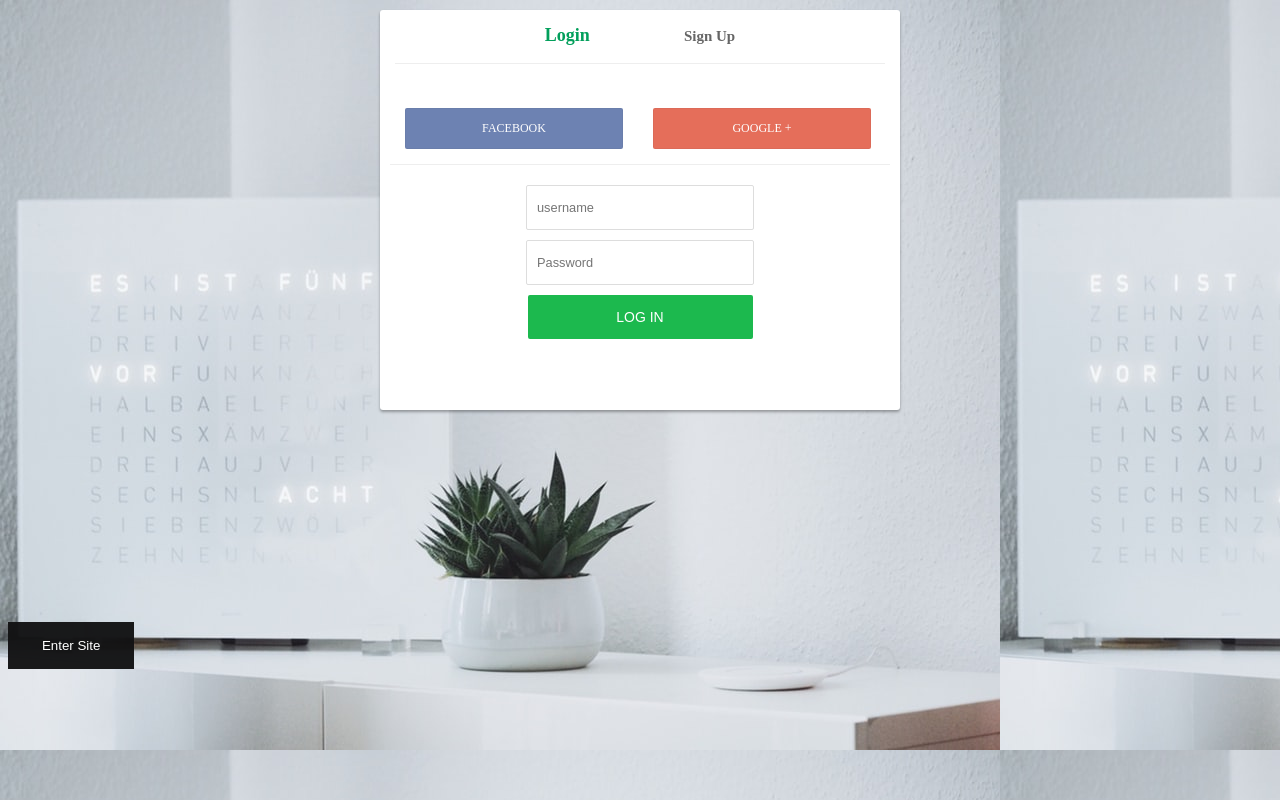
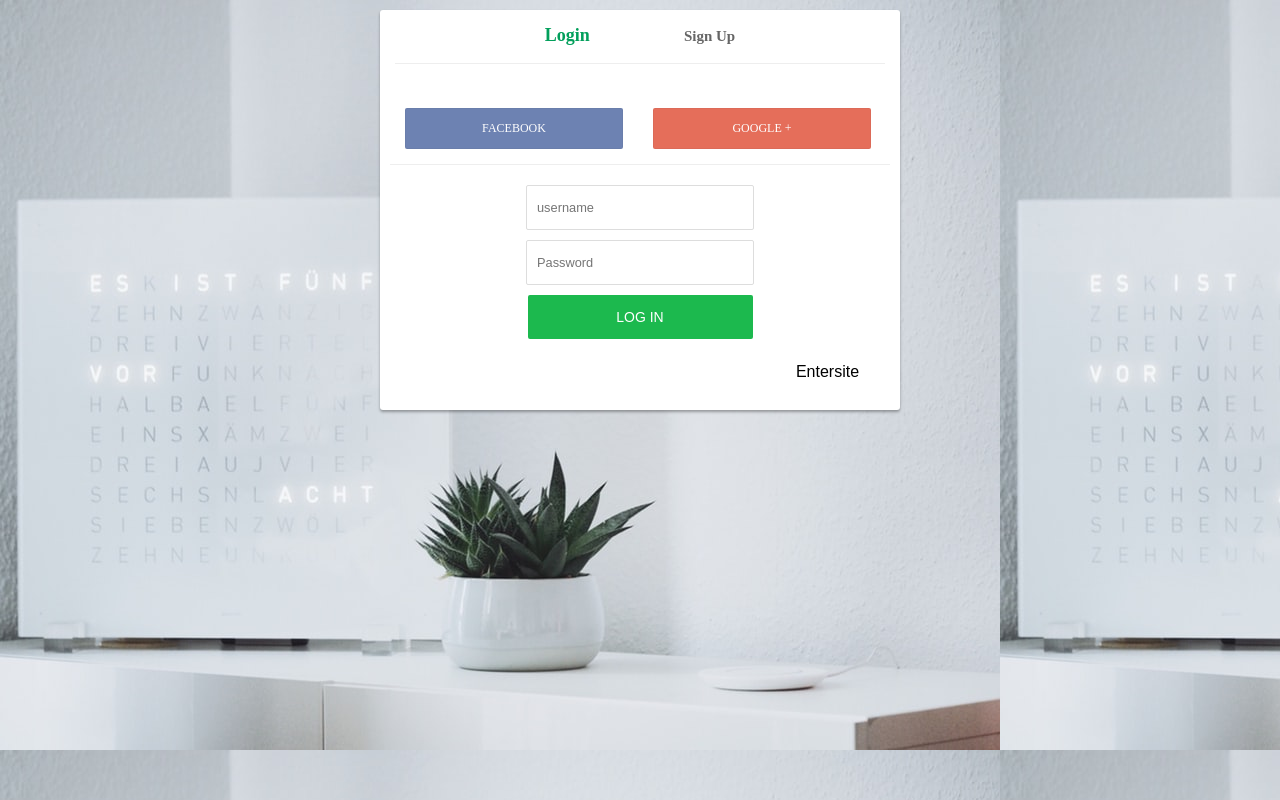
Before and after one commit to ChatchapongC/myform, a Django app: template myform/templates/registration/#1login.html in a window 1280 px wide. Run offline with Django 3.2, Linux system fonts and the light colour scheme; the template is opened without the code that fills it, so the values that code supplies are empty.

Commit message:
change login and sign up style

```diff
--- a/myform/templates/registration/#1login.html
+++ b/myform/templates/registration/#1login.html
@@ -25,6 +25,6 @@
     <div class="u-form-group">
       <button>Log in</button>
     </div>
+    <button class="btn Entersite">Entersite</button>
   </form>
 </div>
-<button type="entersite" class="entersite">Enter Site</button>
--- a/myform/templates/registration/#2signup.html
+++ b/myform/templates/registration/#2signup.html
@@ -1,4 +1,5 @@
 <link rel="stylesheet" href="login.css">
+<div class="login-box">
   <div class="social-login">
     <a href="#">
       <b class="facebook"></b>
@@ -22,4 +23,5 @@
     <div class="u-form-group">
       <button>Sign Up</button>
     </div>
+</div>
 </form>
--- a/myform/templates/registration/login.css
+++ b/myform/templates/registration/login.css
@@ -116,14 +116,18 @@ body {
   border-radius: 2px;
   text-transform: uppercase;
 }
-.entersite{
-  background-color: rgba(18, 18, 19, 0.966);
-  color: white;
-  padding: 10px 4px;
-  margin-right: 8%;
-  margin-top: 16%;
+
+
+.btn {
   border: none;
+  background-color: inherit;
+  padding: 14px 28px;
+  font-size: 16px;
   cursor: pointer;
-  width:10%;
-  height: 6%;
+  display: inline-block;
+  margin-left:75%;
 }
+
+.btn:hover {background: #eee;}
+
+.Entersite {color: rgb(0, 0, 0);}
```
Lines whose indentation alone changed are shown as unchanged.
